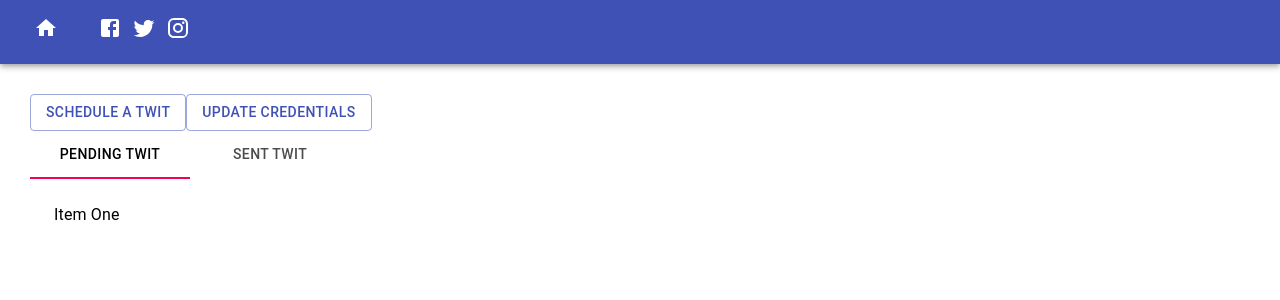
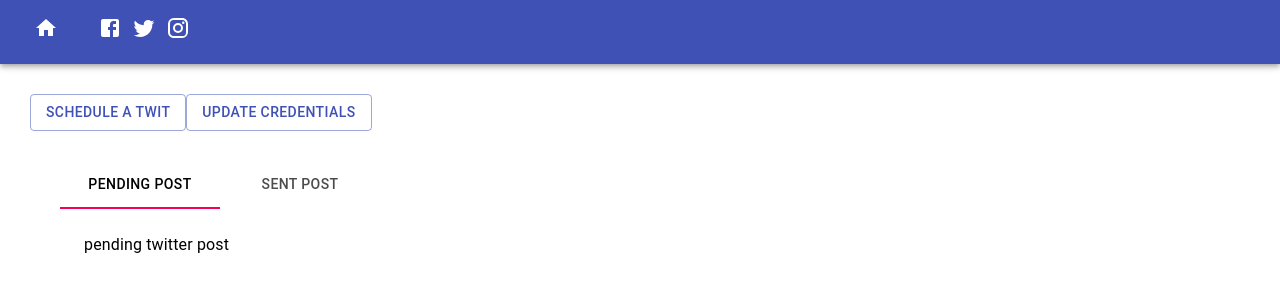
Before and after one commit to Valentine-Mario/social-media-post-scheduler, a React (Create React App) app in the folder client/: page /twitter in a window 1280 px wide. Shown: the top 300 px of the page. Built offline with nearby package versions, Linux system fonts and the light colour scheme.

Commit message:
refactor

```diff
--- a/client/src/components/facebook/Home.tsx
+++ b/client/src/components/facebook/Home.tsx
@@ -1,29 +1,17 @@
 import React from "react";
-import { makeStyles, Theme } from "@material-ui/core/styles";
-import Tabs from "@material-ui/core/Tabs";
-import Tab from "@material-ui/core/Tab";
-import Typography from "@material-ui/core/Typography";
-import Box from "@material-ui/core/Box";
-import { FormDialog } from "../ui_component";
+import { makeStyles } from "@material-ui/core/styles";
+import { FormDialog, TabComponent } from "../ui_component";
 import CredDialog from "./CredDialog";
 
-const useStyles = makeStyles((theme: Theme) => ({
+const useStyles = makeStyles(() => ({
   root: {
-    flexGrow: 1,
-    backgroundColor: theme.palette.background.paper,
     marginTop: "30px",
-    width: "70%",
     marginLeft: "30px",
   },
 }));
 
 const FacebookHome = () => {
   const classes = useStyles();
-  const [value, setValue] = React.useState(0);
-
-  const handleChange = (_event: React.ChangeEvent<{}>, newValue: number) => {
-    setValue(newValue);
-  };
 
   return (
     <div className={classes.root}>
@@ -35,46 +23,9 @@ const FacebookHome = () => {
         />
         <CredDialog />
       </div>
-      <div>
-        <Tabs value={value} onChange={handleChange}>
-          <Tab label="Pending Post" />
-          <Tab label="Sent Post" />
-        </Tabs>
-      </div>
-      <TabPanel value={value} index={0}>
-        Item One
-      </TabPanel>
-      <TabPanel value={value} index={1}>
-        Item Two
-      </TabPanel>
+      <TabComponent pendingPost="pending fb post" sentPost="sent fb post" />
     </div>
   );
 };
 
 export default FacebookHome;
-
-interface TabPanelProps {
-  children?: React.ReactNode;
-  index: number;
-  value: number;
-}
-
-const TabPanel = (props: TabPanelProps) => {
-  const { children, value, index, ...other } = props;
-
-  return (
-    <div
-      role="tabpanel"
-      hidden={value !== index}
-      id={`simple-tabpanel-${index}`}
-      aria-labelledby={`simple-tab-${index}`}
-      {...other}
-    >
-      {value === index && (
-        <Box p={3}>
-          <Typography>{children}</Typography>
-        </Box>
-      )}
-    </div>
-  );
-};
--- a/client/src/components/instagram/Home.tsx
+++ b/client/src/components/instagram/Home.tsx
@@ -1,29 +1,16 @@
-import React from "react";
-import { makeStyles, Theme } from "@material-ui/core/styles";
-import Tabs from "@material-ui/core/Tabs";
-import Tab from "@material-ui/core/Tab";
-import Typography from "@material-ui/core/Typography";
-import Box from "@material-ui/core/Box";
-import { FormDialog } from "../ui_component";
+import { makeStyles } from "@material-ui/core/styles";
+import { FormDialog, TabComponent } from "../ui_component";
 import CredDialog from "./CredDialog";
 
-const useStyles = makeStyles((theme: Theme) => ({
+const useStyles = makeStyles(() => ({
   root: {
-    flexGrow: 1,
-    backgroundColor: theme.palette.background.paper,
     marginTop: "30px",
-    width: "70%",
     marginLeft: "30px",
   },
 }));
 
 const InstagramHome = () => {
   const classes = useStyles();
-  const [value, setValue] = React.useState(0);
-
-  const handleChange = (_event: React.ChangeEvent<{}>, newValue: number) => {
-    setValue(newValue);
-  };
 
   return (
     <div className={classes.root}>
@@ -35,46 +22,9 @@ const InstagramHome = () => {
         />
         <CredDialog />
       </div>
-      <div>
-        <Tabs value={value} onChange={handleChange}>
-          <Tab label="Pending Post" />
-          <Tab label="Sent Post" />
-        </Tabs>
-      </div>
-      <TabPanel value={value} index={0}>
-        Item One
-      </TabPanel>
-      <TabPanel value={value} index={1}>
-        Item Two
-      </TabPanel>
+      <TabComponent pendingPost="pending ig post" sentPost="sent ig post" />
     </div>
   );
 };
 
 export default InstagramHome;
-
-interface TabPanelProps {
-  children?: React.ReactNode;
-  index: number;
-  value: number;
-}
-
-const TabPanel = (props: TabPanelProps) => {
-  const { children, value, index, ...other } = props;
-
-  return (
-    <div
-      role="tabpanel"
-      hidden={value !== index}
-      id={`simple-tabpanel-${index}`}
-      aria-labelledby={`simple-tab-${index}`}
-      {...other}
-    >
-      {value === index && (
-        <Box p={3}>
-          <Typography>{children}</Typography>
-        </Box>
-      )}
-    </div>
-  );
-};
--- a/client/src/components/twitter/Home.tsx
+++ b/client/src/components/twitter/Home.tsx
@@ -1,30 +1,16 @@
-import React from "react";
-import { makeStyles, Theme } from "@material-ui/core/styles";
-import Tabs from "@material-ui/core/Tabs";
-import Tab from "@material-ui/core/Tab";
-import Typography from "@material-ui/core/Typography";
-import Box from "@material-ui/core/Box";
-import { FormDialog } from "../ui_component";
+import { makeStyles } from "@material-ui/core/styles";
+import { FormDialog, TabComponent } from "../ui_component";
 import CredDialog from "./CredDialog";
 
-const useStyles = makeStyles((theme: Theme) => ({
+const useStyles = makeStyles(() => ({
   root: {
-    flexGrow: 1,
-    backgroundColor: theme.palette.background.paper,
     marginTop: "30px",
-    width: "70%",
     marginLeft: "30px",
   },
 }));
 
 const TwitterHome = () => {
   const classes = useStyles();
-  const [value, setValue] = React.useState(0);
-
-  const handleChange = (_event: React.ChangeEvent<{}>, newValue: number) => {
-    setValue(newValue);
-  };
-
   return (
     <div className={classes.root}>
       <div style={{ display: "flex" }}>
@@ -35,46 +21,12 @@ const TwitterHome = () => {
         />
         <CredDialog />
       </div>
-      <div>
-        <Tabs value={value} onChange={handleChange}>
-          <Tab label="Pending Twit" />
-          <Tab label="Sent Twit" />
-        </Tabs>
-      </div>
-      <TabPanel value={value} index={0}>
-        Item One
-      </TabPanel>
-      <TabPanel value={value} index={1}>
-        Item Two
-      </TabPanel>
+      <TabComponent
+        pendingPost={"pending twitter post"}
+        sentPost={"sent twitter post"}
+      />
     </div>
   );
 };
 
 export default TwitterHome;
-
-interface TabPanelProps {
-  children?: React.ReactNode;
-  index: number;
-  value: number;
-}
-
-const TabPanel = (props: TabPanelProps) => {
-  const { children, value, index, ...other } = props;
-
-  return (
-    <div
-      role="tabpanel"
-      hidden={value !== index}
-      id={`simple-tabpanel-${index}`}
-      aria-labelledby={`simple-tab-${index}`}
-      {...other}
-    >
-      {value === index && (
-        <Box p={3}>
-          <Typography>{children}</Typography>
-        </Box>
-      )}
-    </div>
-  );
-};
--- /dev/null
+++ b/client/src/components/ui_component/Tab.tsx
@@ -0,0 +1,74 @@
+import React from "react";
+import Typography from "@material-ui/core/Typography";
+import Box from "@material-ui/core/Box";
+import Tabs from "@material-ui/core/Tabs";
+import Tab from "@material-ui/core/Tab";
+import { makeStyles, Theme } from "@material-ui/core/styles";
+
+const useStyles = makeStyles((theme: Theme) => ({
+  root: {
+    flexGrow: 1,
+    backgroundColor: theme.palette.background.paper,
+    marginTop: "30px",
+    width: "70%",
+    marginLeft: "30px",
+  },
+}));
+
+interface TabPanelProps {
+  children?: React.ReactNode;
+  index: number;
+  value: number;
+}
+
+const TabPanel = (props: TabPanelProps) => {
+  const { children, value, index, ...other } = props;
+
+  return (
+    <div
+      role="tabpanel"
+      hidden={value !== index}
+      id={`simple-tabpanel-${index}`}
+      aria-labelledby={`simple-tab-${index}`}
+      {...other}
+    >
+      {value === index && (
+        <Box p={3}>
+          <Typography>{children}</Typography>
+        </Box>
+      )}
+    </div>
+  );
+};
+
+interface TabComponentProps {
+  pendingPost: string;
+  sentPost: string;
+}
+
+const TabComponent = ({ pendingPost, sentPost }: TabComponentProps) => {
+  const [value, setValue] = React.useState(0);
+  const classes = useStyles();
+
+  const handleChange = (_event: React.ChangeEvent<{}>, newValue: number) => {
+    setValue(newValue);
+  };
+  return (
+    <div className={classes.root}>
+      <div>
+        <Tabs value={value} onChange={handleChange}>
+          <Tab label="Pending Post" />
+          <Tab label="Sent Post" />
+        </Tabs>
+      </div>
+      <TabPanel value={value} index={0}>
+        {pendingPost}
+      </TabPanel>
+      <TabPanel value={value} index={1}>
+        {sentPost}
+      </TabPanel>
+    </div>
+  );
+};
+
+export default TabComponent;
--- a/client/src/components/ui_component/index.tsx
+++ b/client/src/components/ui_component/index.tsx
@@ -1,3 +1,4 @@
 import FormDialog from "./Dialog";
+import TabComponent from "./Tab";
 
-export { FormDialog };
+export { FormDialog, TabComponent };
```
